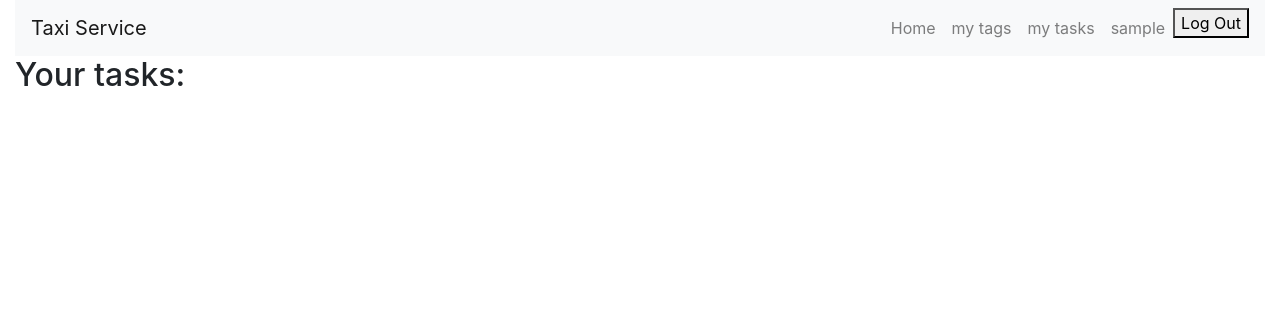
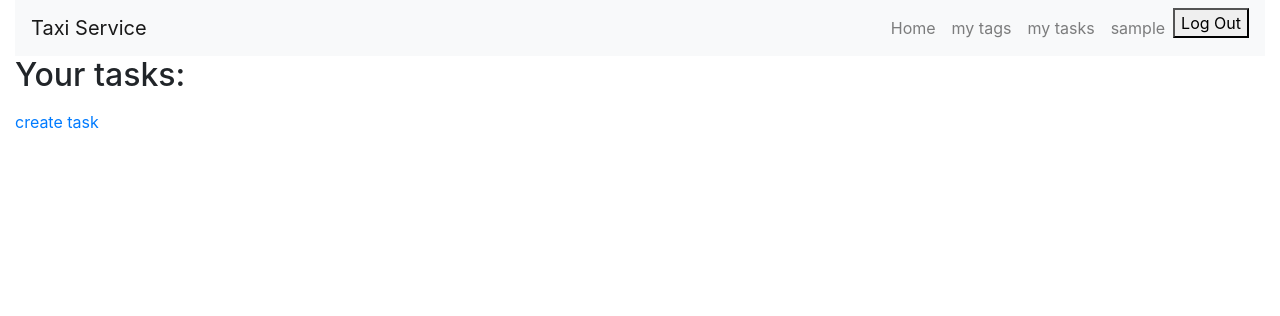
Before and after one commit to Timur5050/toDo-list-project, a Django app: page /tasks/ in a window 1280 px wide. Shown: the top 316 px of the page. Run offline with Django 5.2, Linux system fonts and the light colour scheme; the visitor is signed in with stand-in values (Sample User, id 1); data that the repository does not hold is empty.

Commit message:
created html page for task list

```diff
--- a/templates/roster/task_list.html
+++ b/templates/roster/task_list.html
@@ -2,5 +2,14 @@
 
 {% block content %}
 <h2>Your tasks:</h2>
+<ul>
+  {% for task in task_list %}
+  <li>
+    {{ task.title }}
+
+  </li>
+  {% endfor %}
+</ul>
+<a href="{% url 'roster:task-create' %}">create task</a>
 
 {% endblock %}
```
